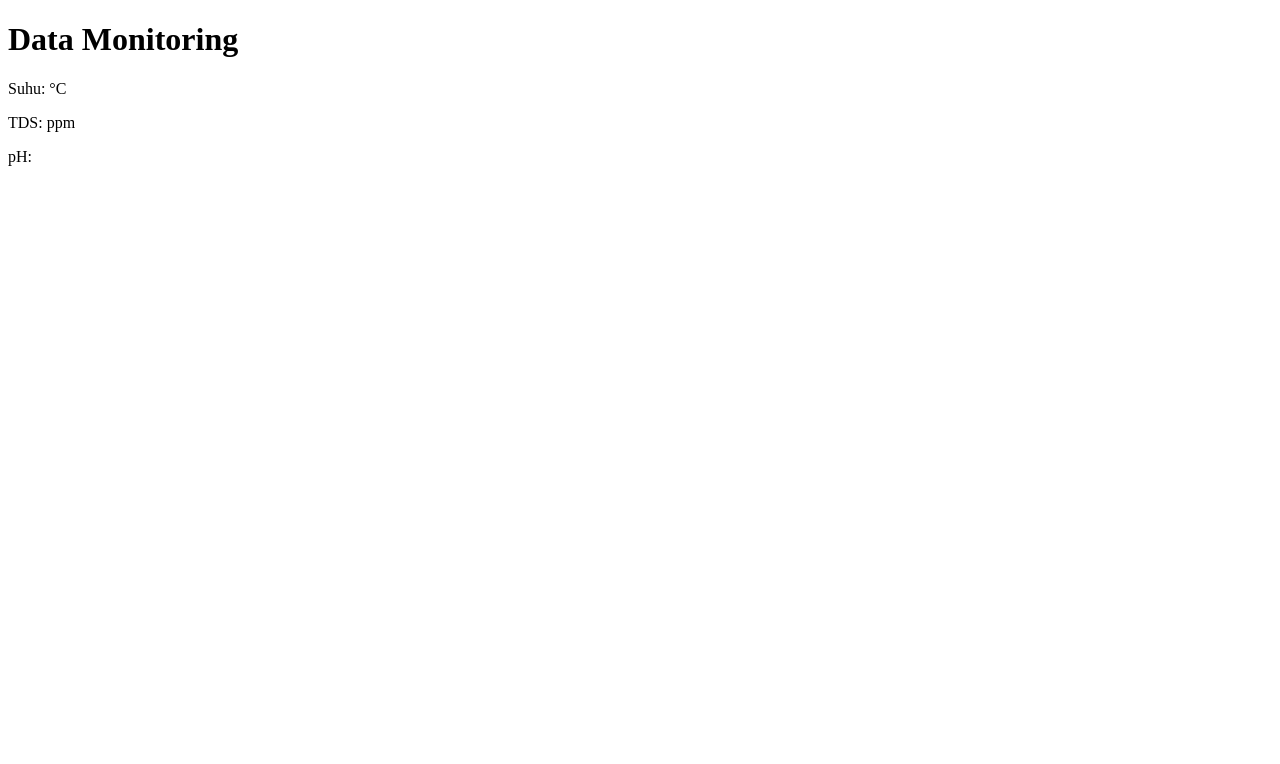
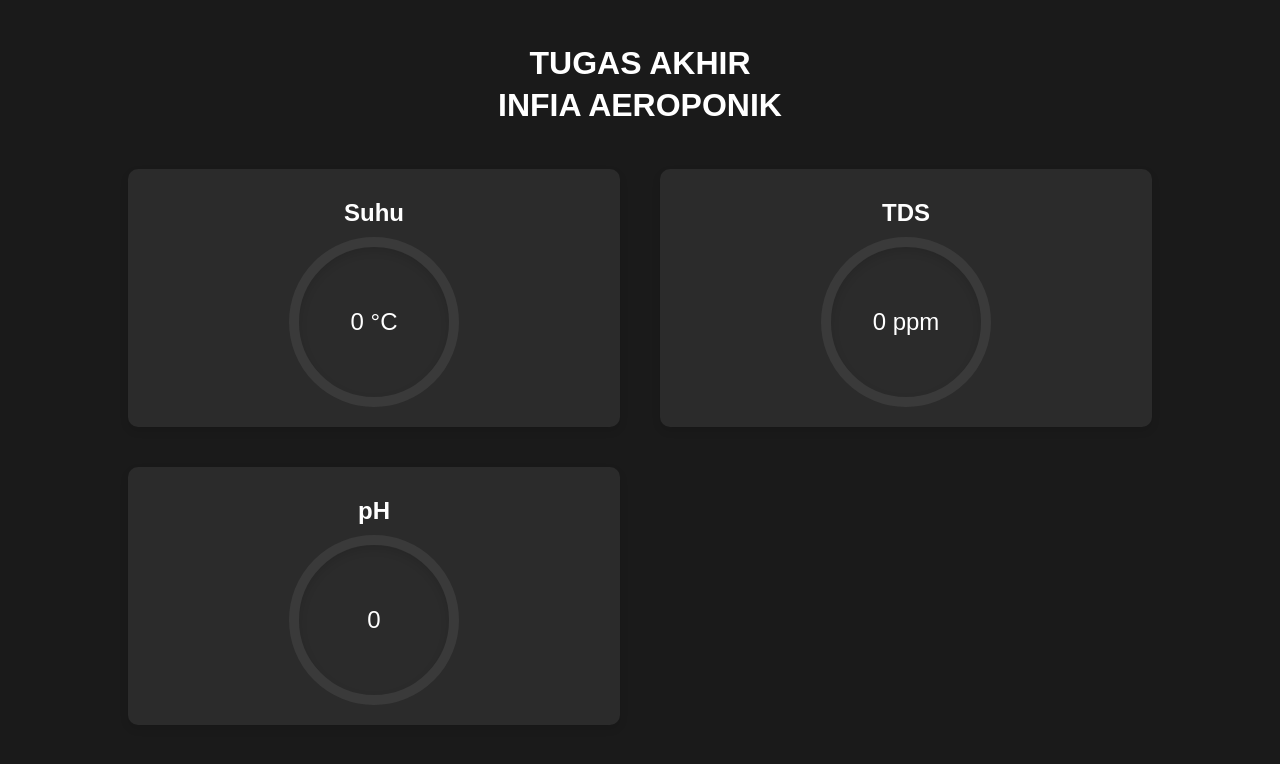
Before and after one commit to TAEKD/dashboard-sensor, a plain HTML site: page index.html in a window 1280 px wide. Drawn offline with Linux system fonts and the light colour scheme; no server answers.

Commit message:
Update index.html

```diff
--- a/index.html
+++ b/index.html
@@ -1,47 +1,102 @@
 <!DOCTYPE html>
-<html lang="en">
+<html lang="id">
 <head>
     <meta charset="UTF-8">
     <meta name="viewport" content="width=device-width, initial-scale=1.0">
-    <title>Antares Data Dashboard</title>
+    <title>Dashboard Sensor</title>
+    <style>
+        body {
+            font-family: Arial, sans-serif;
+            background: #1a1a1a;
+            color: white;
+            display: flex;
+            flex-direction: column;
+            align-items: center;
+            height: 100vh;
+            margin: 0;
+        }
+        .header {
+            text-align: center;
+            margin-top: 40px;
+        }
+        .header h1 {
+            margin: 5px 0;
+        }
+        .dashboard {
+            display: grid;
+            grid-template-columns: 1fr 1fr;
+            gap: 40px;
+            width: 80%;
+            margin-top: 40px;
+        }
+        .sensor {
+            background: #2b2b2b;
+            padding: 20px;
+            border-radius: 10px;
+            text-align: center;
+            box-shadow: 0 4px 8px rgba(0,0,0,0.1);
+            transition: transform 0.3s ease;
+        }
+        .sensor:hover {
+            transform: translateY(-5px);
+        }
+        .sensor h2 {
+            margin: 10px 0;
+        }
+        .gauge {
+            width: 150px;
+            height: 150px;
+            border-radius: 50%;
+            border: 10px solid #3a3a3a;
+            display: flex;
+            justify-content: center;
+            align-items: center;
+            margin: 0 auto;
+            font-size: 1.5em;
+            background-color: #2b2b2b;
+            box-shadow: inset 0 4px 8px rgba(0,0,0,0.1);
+        }
+    </style>
 </head>
 <body>
-    <h1>Data Monitoring</h1>
-    <div id="data-container">
-        <p>Suhu: <span id="suhu"></span> °C</p>
-        <p>TDS: <span id="tds"></span> ppm</p>
-        <p>pH: <span id="ph"></span></p>
+    <div class="header">
+        <h1>TUGAS AKHIR</h1>
+        <h1>INFIA AEROPONIK</h1>
+    </div>
+    <div class="dashboard">
+        <div class="sensor" id="sensor-temperature">
+            <h2>Suhu</h2>
+            <div class="gauge" id="temperature">0 °C</div>
+        </div>
+        <div class="sensor" id="sensor-tds">
+            <h2>TDS</h2>
+            <div class="gauge" id="tds">0 ppm</div>
+        </div>
+        <div class="sensor" id="sensor-ph">
+            <h2>pH</h2>
+            <div class="gauge" id="ph">0</div>
+        </div>
     </div>
 
     <script>
-        // Function to fetch data from Antares
-        function fetchData() {
-            // Replace with your actual Antares API endpoint
-            var apiUrl = 'https://platform.antares.id:8443/~/antares-cse/cnt-gUKXRDLXvwI9t3b3';
-
-            fetch(apiUrl)
-                .then(response => response.json())
-                .then(data => {
-                    // Parse data
-                    var dataString = data.data.replace(/[{}]/g, ''); // Remove curly braces
-                    var dataArray = dataString.split(','); // Split into array of values
-                    var suhu = parseFloat(dataArray[0].trim()); // Suhu
-                    var tds = parseFloat(dataArray[1].trim()); // TDS
-                    var ph = parseFloat(dataArray[2].trim()); // pH
-
-                    // Update HTML elements with data
-                    document.getElementById('suhu').textContent = suhu.toFixed(2);
-                    document.getElementById('tds').textContent = tds.toFixed(2);
-                    document.getElementById('ph').textContent = ph.toFixed(2);
-                })
-                .catch(error => console.error('Error fetching data:', error));
+        async function fetchSensorData() {
+            try {
+                // Ganti dengan endpoint API yang sesuai dari Antares
+                const response = await fetch('https://api.antares.id/<nama_anda>/<nama_projek>/data/last');
+                if (!response.ok) {
+                    throw new Error(`HTTP error! status: ${response.status}`);
+                }
+                const data = await response.json();
+                document.getElementById('temperature').innerText = `${data.suhu} °C`;
+                document.getElementById('tds').innerText = `${data.tds} ppm`;
+                document.getElementById('ph').innerText = `${data.ph}`;
+            } catch (error) {
+                console.error('Error fetching data:', error);
+            }
         }
 
-        // Fetch data initially
-        fetchData();
-
-        // Polling interval (every 1 minute)
-        setInterval(fetchData, 60000); // 60000 milliseconds = 1 minute
+        fetchSensorData();
+        setInterval(fetchSensorData, 60000); // Refresh setiap 60 detik
     </script>
 </body>
 </html>
```
